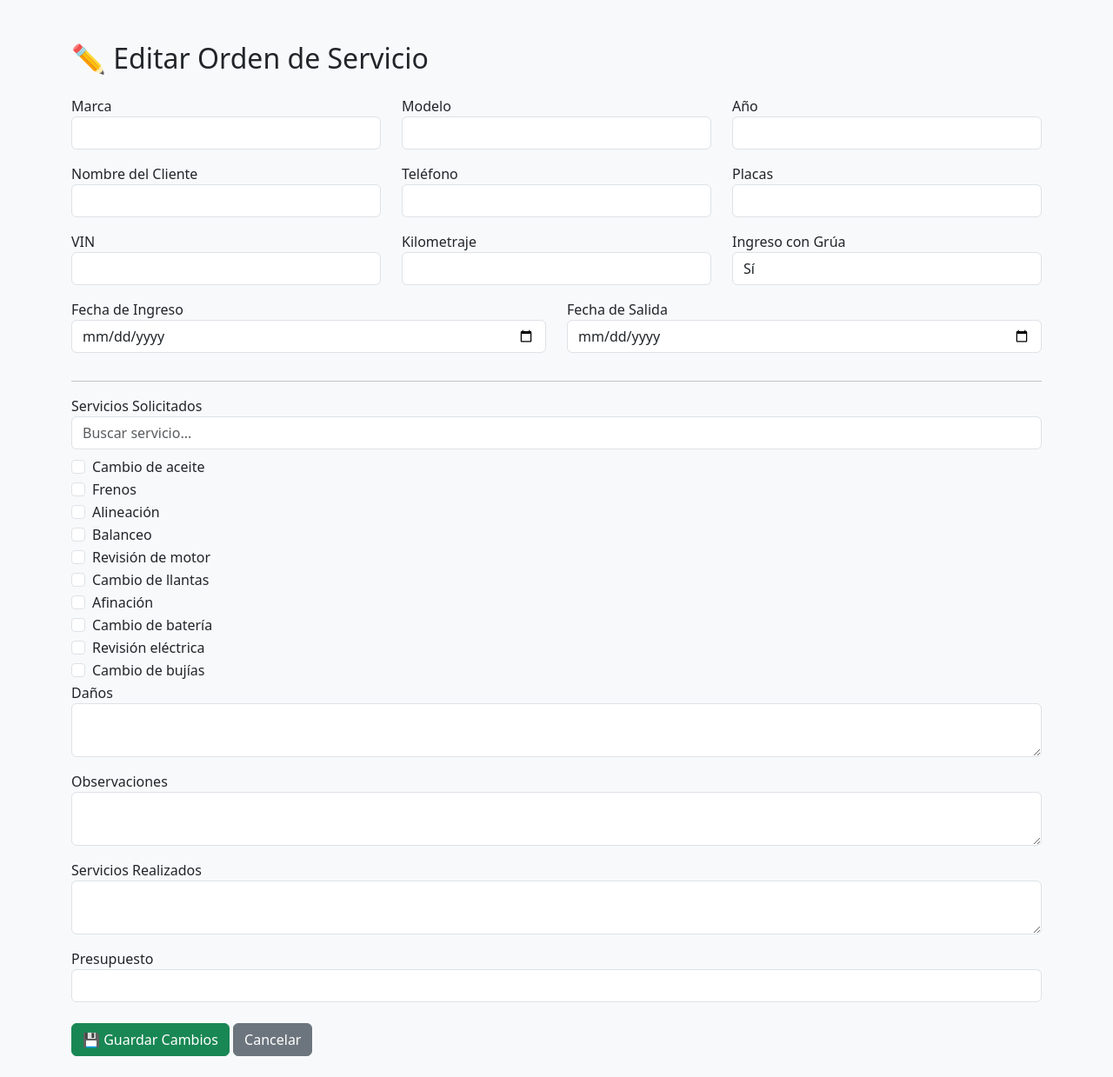
After one commit to SebastianSosa22/SG_Performance, a Flask app: template templates/editar_orden.html in a window 1280 px wide. The commit adds this page. Shown: the whole page at 87% size. Run offline with Flask 3, Linux system fonts and the light colour scheme; the template is opened without the code that fills it, so the values that code supplies are empty; parts of the project's set-up code (start-up, migrations or seed data) failed here and were passed over.

Commit message:
Correciones de manejo de roles, btn de hide/show pass en login y register, implementacion de funcion para editar orden existente

```diff
--- a/app.py
+++ b/app.py
@@ -30,7 +30,7 @@ app.register_blueprint(auth_bp)
 
 
 @app.route("/")
-@requiere_rol(["administrador", "dueno"])
+@requiere_rol(["administrador", "dueno", "mecanico", "hojalatero"])
 def index():
     response = supabase.table("orden_servicio").select(
         "*").order("id", desc=True).execute()
@@ -42,7 +42,7 @@ def index():
 #   CREAR ORDEN
 # -------------------
 @app.route("/orden", methods=["GET", "POST"])
-@requiere_rol(["administrador", "dueno"])
+@requiere_rol(["administrador", "dueno", "mecanico", "hojalatero"])
 def orden():
     if request.method == "POST":
         ingreso = request.form.get("ingreso")
@@ -75,12 +75,49 @@ def orden():
 
     return render_template("orden_servicio.html")
 
+# -------------------
+#   EDITAR ORDEN
+# -------------------
+
+
+@app.route("/editar/<int:orden_id>", methods=["GET", "POST"])
+@requiere_rol(["administrador", "dueno"])
+def editar_orden(orden_id):
+    if request.method == "POST":
+        datos = {
+            "marca": request.form["marca"],
+            "modelo": request.form["modelo"],
+            "ano": request.form.get("ano"),
+            "nombre": request.form["nombre"],
+            "telefono": request.form["telefono"],
+            "placas": request.form["placas"],
+            "vin": request.form.get("vin"),
+            "kilometraje": request.form.get("kilometraje"),
+            "ingreso_grua": request.form.get("ingreso_grua", "No"),
+            "ingreso": request.form.get("ingreso"),
+            # Aquí se actualiza siempre
+            "salida": request.form.get("salida") if request.form.get("salida") else None,
+            "servicios": ", ".join(request.form.getlist("servicios")),
+            "danos": request.form["danos"],
+            "observaciones": request.form["observaciones"],
+            "realizados": request.form["realizados"],
+            "presupuesto": request.form["presupuesto"]
+        }
+
+        supabase.table("orden_servicio").update(
+            datos).eq("id", orden_id).execute()
+        return redirect(url_for("index"))
+
+    orden = supabase.table("orden_servicio").select(
+        "*").eq("id", orden_id).single().execute().data
+    return render_template("editar_orden.html", orden=orden)
+
 
 # -------------------
 #   DETALLE ORDEN
 # -------------------
 @app.route("/orden/<int:orden_id>")
-@requiere_rol(["administrador", "dueno"])
+@requiere_rol(["administrador", "dueno", "mecanico", "hojalatero"])
 def detalle(orden_id):
     orden = supabase.table("orden_servicio").select(
         "*").eq("id", orden_id).single().execute().data
@@ -94,7 +131,7 @@ def detalle(orden_id):
 #   BORRAR ORDEN
 # -------------------
 @app.route("/borrar/<int:orden_id>")
-@requiere_rol(["administrador", "dueno"])
+@requiere_rol(["administrador", "dueno", "mecanico", "hojalatero"])
 def borrar(orden_id):
     supabase.table("orden_servicio").delete().eq("id", orden_id).execute()
     return redirect(url_for("index"))
@@ -104,7 +141,7 @@ def borrar(orden_id):
 #   CHECKLIST
 # -------------------
 @app.route("/checklist/<int:orden_id>", methods=["GET", "POST"])
-@requiere_rol(["administrador", "dueno"])
+@requiere_rol(["administrador", "dueno", "mecanico", "hojalatero"])
 def checklist(orden_id):
     if request.method == "POST":
         datos = {
--- a/templates/detalle_orden.html
+++ b/templates/detalle_orden.html
@@ -185,7 +185,7 @@
                     <div class="campo"><b>Salida:</b> {% if orden.salida %}
                         {{ orden.salida }}
                         {% else %}
-                        <span class="text-muted">Pendiente</span>
+                        <span class="text-muted">En reparación</span>
                         {% endif %}
                     </div>
                 </div>
--- /dev/null
+++ b/templates/editar_orden.html
@@ -0,0 +1,133 @@
+<!DOCTYPE html>
+<html lang="es">
+
+<head>
+    <meta charset="UTF-8">
+    <title>Editar Orden de Servicio</title>
+    <link rel="stylesheet" href="https://cdn.jsdelivr.net/npm/bootstrap@5.3.0/dist/css/bootstrap.min.css">
+    <link rel="stylesheet" href="https://cdn.jsdelivr.net/npm/bootstrap-icons@1.11.1/font/bootstrap-icons.css">
+</head>
+
+<body class="bg-light p-4">
+
+    <div class="container mt-4">
+        <h2 class="mb-4">✏️ Editar Orden de Servicio</h2>
+
+        {% set servicios_seleccionados = orden.servicios.split(", ") if orden.servicios else [] %}
+
+        <form method="POST">
+            <div class="row">
+                <div class="col-md-4 mb-3">
+                    <label>Marca</label>
+                    <input type="text" class="form-control" name="marca" value="{{ orden.marca }}">
+                </div>
+                <div class="col-md-4 mb-3">
+                    <label>Modelo</label>
+                    <input type="text" class="form-control" name="modelo" value="{{ orden.modelo }}">
+                </div>
+                <div class="col-md-4 mb-3">
+                    <label>Año</label>
+                    <input type="text" class="form-control" name="ano" value="{{ orden.ano }}">
+                </div>
+            </div>
+
+            <div class="row">
+                <div class="col-md-4 mb-3">
+                    <label>Nombre del Cliente</label>
+                    <input type="text" class="form-control" name="nombre" value="{{ orden.nombre }}">
+                </div>
+                <div class="col-md-4 mb-3">
+                    <label>Teléfono</label>
+                    <input type="text" class="form-control" name="telefono" value="{{ orden.telefono }}">
+                </div>
+                <div class="col-md-4 mb-3">
+                    <label>Placas</label>
+                    <input type="text" class="form-control" name="placas" value="{{ orden.placas }}">
+                </div>
+            </div>
+
+            <div class="row">
+                <div class="col-md-4 mb-3">
+                    <label>VIN</label>
+                    <input type="text" class="form-control" name="vin" value="{{ orden.vin }}">
+                </div>
+                <div class="col-md-4 mb-3">
+                    <label>Kilometraje</label>
+                    <input type="text" class="form-control" name="kilometraje" value="{{ orden.kilometraje }}">
+                </div>
+                <div class="col-md-4 mb-3">
+                    <label>Ingreso con Grúa</label>
+                    <select class="form-control" name="ingreso_grua">
+                        <option value="Sí" {% if orden.ingreso_grua=="Sí" %}selected{% endif %}>Sí</option>
+                        <option value="No" {% if orden.ingreso_grua=="No" %}selected{% endif %}>No</option>
+                    </select>
+                </div>
+            </div>
+
+            <div class="row">
+                <div class="col-md-6 mb-3">
+                    <label>Fecha de Ingreso</label>
+                    <input type="date" class="form-control" name="ingreso" value="{{ orden.ingreso }}">
+                </div>
+                <div class="col-md-6 mb-3">
+                    <label>Fecha de Salida</label>
+                    <input type="date" class="form-control" name="salida" value="{{ orden.salida }}">
+                </div>
+            </div>
+
+            <hr>
+            <label>Servicios Solicitados</label>
+            <input type="text" class="form-control mb-2" id="buscarServicio" placeholder="Buscar servicio...">
+            <div id="listaServicios">
+                {% set lista_servicios = [
+                "Cambio de aceite", "Frenos", "Alineación", "Balanceo",
+                "Revisión de motor", "Cambio de llantas", "Afinación",
+                "Cambio de batería", "Revisión eléctrica", "Cambio de bujías"
+                ] %}
+                {% for servicio in lista_servicios %}
+                <div class="form-check">
+                    <input class="form-check-input" type="checkbox" name="servicios" value="{{ servicio }}" {% if
+                        servicio in servicios_seleccionados %}checked{% endif %}>
+                    <label class="form-check-label">{{ servicio }}</label>
+                </div>
+                {% endfor %}
+            </div>
+
+            <div class="mb-3">
+                <label>Daños</label>
+                <textarea class="form-control" name="danos">{{ orden.danos }}</textarea>
+            </div>
+            <div class="mb-3">
+                <label>Observaciones</label>
+                <textarea class="form-control" name="observaciones">{{ orden.observaciones }}</textarea>
+            </div>
+            <div class="mb-3">
+                <label>Servicios Realizados</label>
+                <textarea class="form-control" name="realizados">{{ orden.realizados }}</textarea>
+            </div>
+            <div class="mb-3">
+                <label>Presupuesto</label>
+                <input type="text" class="form-control" name="presupuesto" value="{{ orden.presupuesto }}">
+            </div>
+
+            <div class="mt-4">
+                <button type="submit" class="btn btn-success">💾 Guardar Cambios</button>
+                <a href="{{ url_for('index') }}" class="btn btn-secondary">Cancelar</a>
+            </div>
+        </form>
+    </div>
+
+    <script>
+        document.getElementById('buscarServicio').addEventListener('keyup', function () {
+            let filtro = this.value.toLowerCase();
+            let items = document.querySelectorAll('#listaServicios .form-check');
+            items.forEach(function (item) {
+                let texto = item.textContent.toLowerCase();
+                item.style.display = texto.includes(filtro) ? '' : 'none';
+            });
+        });
+    </script>
+
+</body>
+
+</html>
--- a/templates/lista_ordenes.html
+++ b/templates/lista_ordenes.html
@@ -71,12 +71,15 @@
                         {% if orden.salida %}
                         {{ orden.salida }}
                         {% else %}
-                        <span class="text-muted">Pendiente</span>
+                        <span class="text-muted">En reparación</span>
                         {% endif %}
                     </td>
                     <td>
                         <a href="{{ url_for('detalle', orden_id=orden.id) }}" class="btn btn-info btn-sm">
                             <i class="bi bi-search"></i>
+                        </a>
+                        <a href="{{ url_for('editar_orden', orden_id=orden.id) }}" class="btn btn-warning btn-sm">
+                            <i class="bi bi-pencil"></i>
                         </a>
                         <a href="{{ url_for('borrar', orden_id=orden.id) }}" class="btn btn-danger btn-sm"
                             onclick="return confirm('¿Seguro que quieres eliminar esta orden?')">
```
Also changed, not shown: templates/login.html (+18 -2 lines), templates/orden_servicio.html (+49 -24 lines), templates/register.html (+20 -4 lines).
